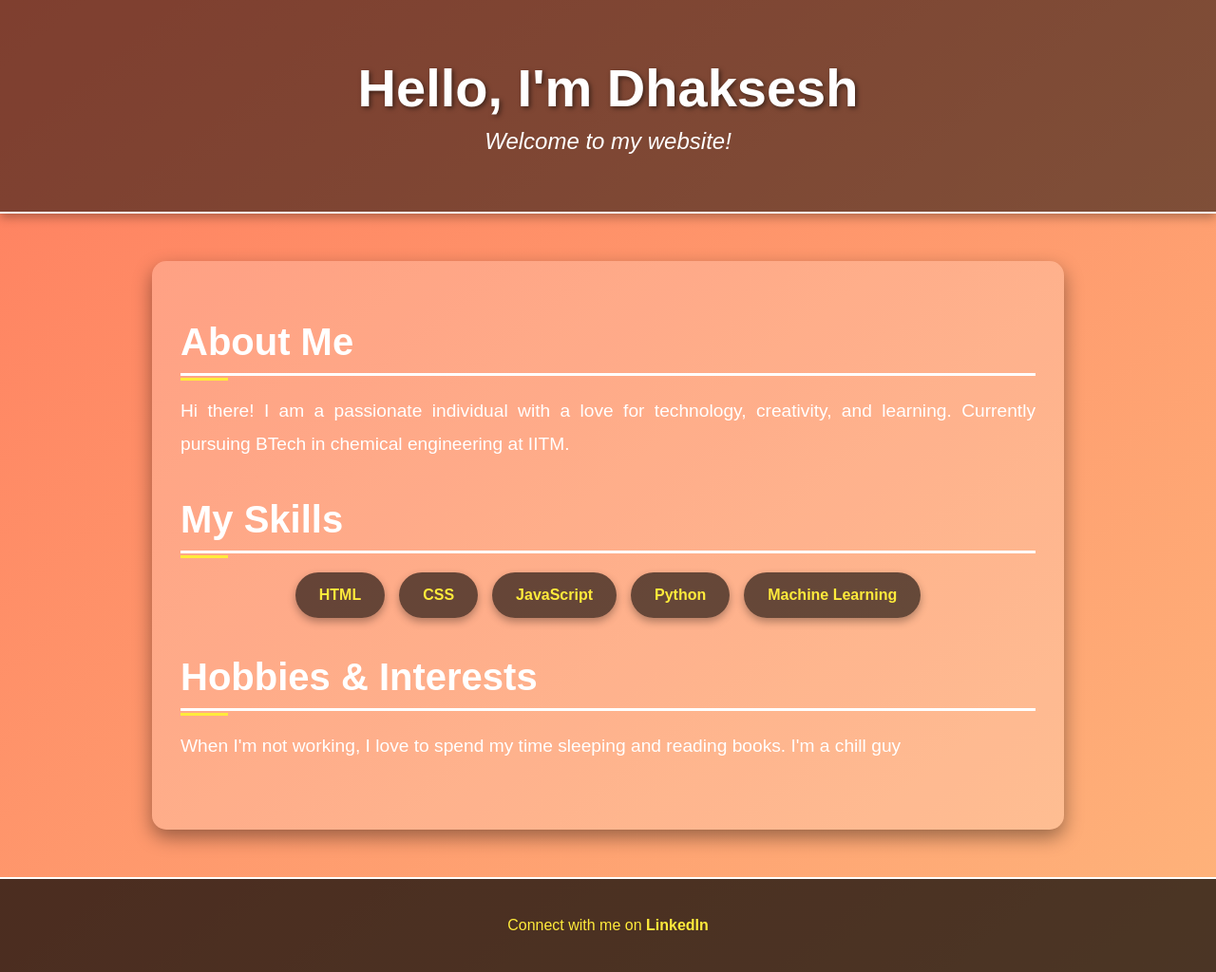
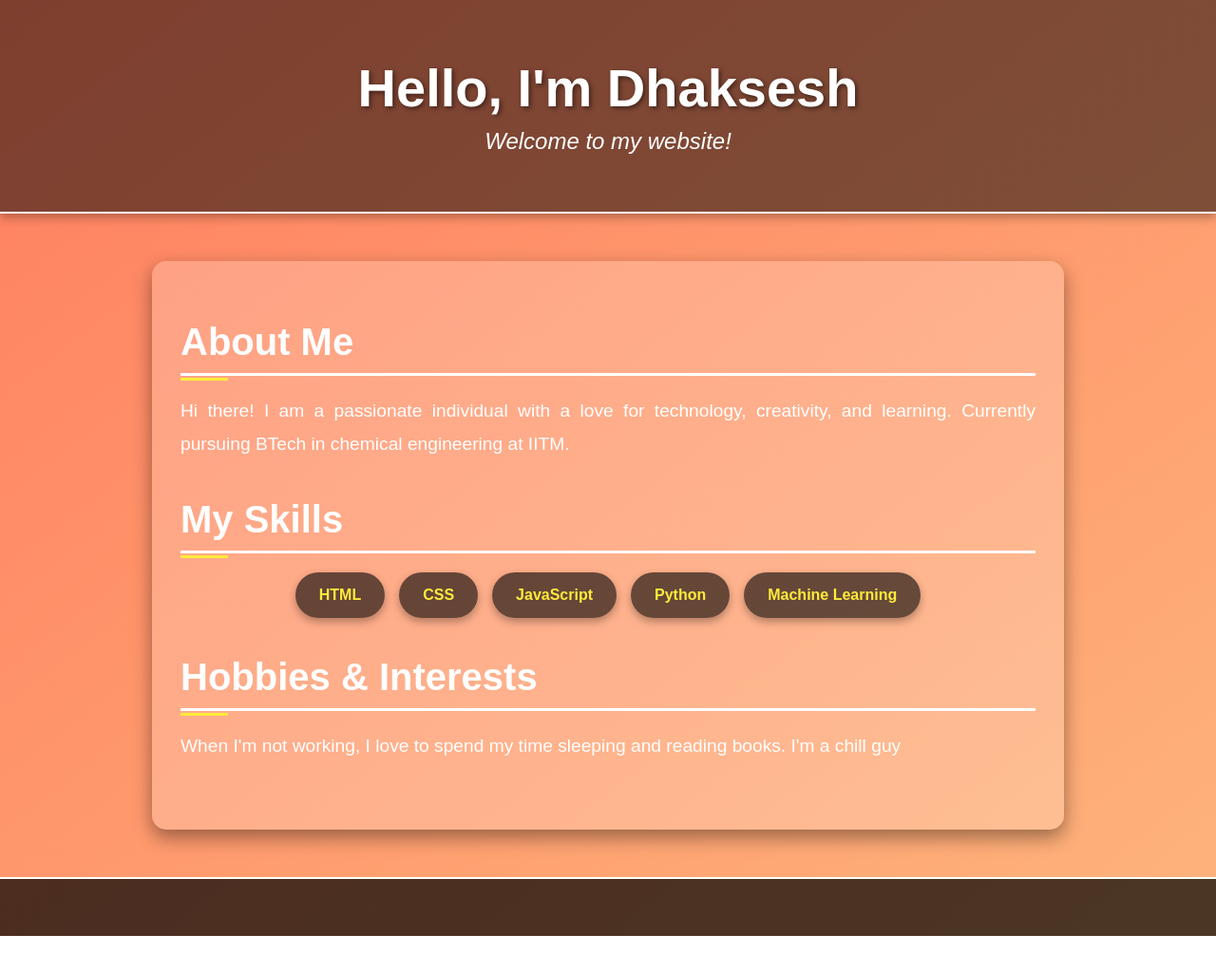
Before and after one commit to ZenithHunter99/Aboutme_dc, a plain HTML site: page index.html in a window 1280 px wide. Shown: the whole page at 95% size. After the commit the page ends 986 px from the top, so only its background shows below. Drawn offline with Linux system fonts and the light colour scheme.

Commit message:
Update index.html

```diff
--- a/index.html
+++ b/index.html
@@ -36,7 +36,6 @@
     </div>
 
     <footer>
-        <p>Connect with me on <a href="https://www.youtube.com/watch?v=BT4WzyT2g8k">LinkedIn</a></p>
     </footer>
 </body>
 </html>
```
